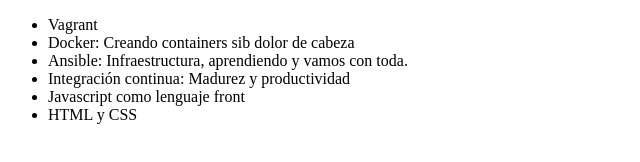
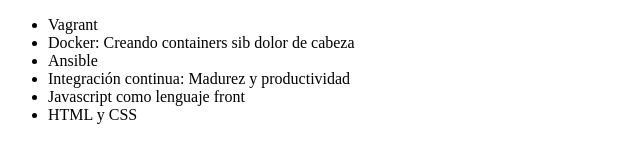
Before and after one commit to saulolo/alura-Oracle-git, a plain HTML site: page index.html in a window 1280 px wide. Shown: the whole page, without its empty margins (0-640 px from the left). Drawn offline with Linux system fonts and the light colour scheme.

Commit message:
Revert "Cambiando el nombre del curso Ansible"
This reverts commit 56b73650c94c190b9992bc14fb57cd6f118610c3.

```diff
--- a/index.html
+++ b/index.html
@@ -8,7 +8,7 @@
      <ul>
          <li> Vagrant </li>
          <li> Docker: Creando containers sib dolor de cabeza </li>
-         <li> Ansible: Infraestructura, aprendiendo y vamos con toda. </li>
+         <li> Ansible </li>
          <li> Integración continua: Madurez y productividad</li>
          <li> Javascript como lenguaje front</li>
          <li> HTML y CSS </li>
```
